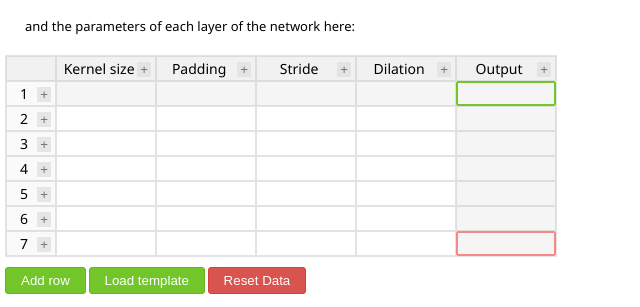
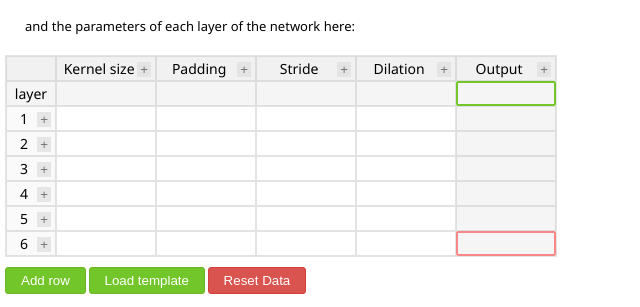
Before and after one commit to theodumont/neuralnets-dimensions, a plain HTML site: page index.html in a window 1280 px wide. Shown: the part 368-675 px from the top of the page, 0-640 px from the left. Drawn offline with Linux system fonts and the light colour scheme.

Commit message:
Minor display changes.

```diff
--- a/main.js
+++ b/main.js
@@ -72,9 +72,13 @@ createTableBodyRow = rowNum => {
     const cell = document.createElement(`${i === 0 ? "th" : "td"}`);
     if (i === 0) {
       cell.contentEditable = false;
+      // content
       const span = document.createElement("span");
+      span.innerHTML = (rowNum >= 2) ? rowNum - 1 : "layer";
+      cell.appendChild(span);
+      // dropdown div
+      if (rowNum >= 2) {
         const dropDownDiv = document.createElement("div");
-      span.innerHTML = rowNum;
         dropDownDiv.setAttribute("class", "dropdown");
         dropDownDiv.innerHTML = `<button class="dropbtn" id="row-dropbtn-${rowNum}">+</button>
           <div id="row-dropdown-${rowNum}" class="dropdown-content">
@@ -83,8 +87,10 @@ createTableBodyRow = rowNum => {
             <p class="row-duplicate">Duplicate row</p>
             <p class="row-delete">Delete row</p>
           </div>`;
-      cell.appendChild(span);
         cell.appendChild(dropDownDiv);
+      } else {
+        cell.style.backgroundColor = "#f5f5f5";
+      }
       cell.setAttribute("class", "row-header");
     } else if (i === defaultColCount || rowNum === 1) {
       // console.log(cell.style)
--- a/styles.css
+++ b/styles.css
@@ -77,6 +77,7 @@ tr {
   height: 2.5rem;
   border-spacing: 0rem;
   transition: .2s ease;
+  text-align: center;
 }
 tr :hover {
   background-color: #f1f1f1;
```
Also changed, not shown: index.html (+1 -3 lines). Lines whose indentation alone changed are shown as unchanged.
